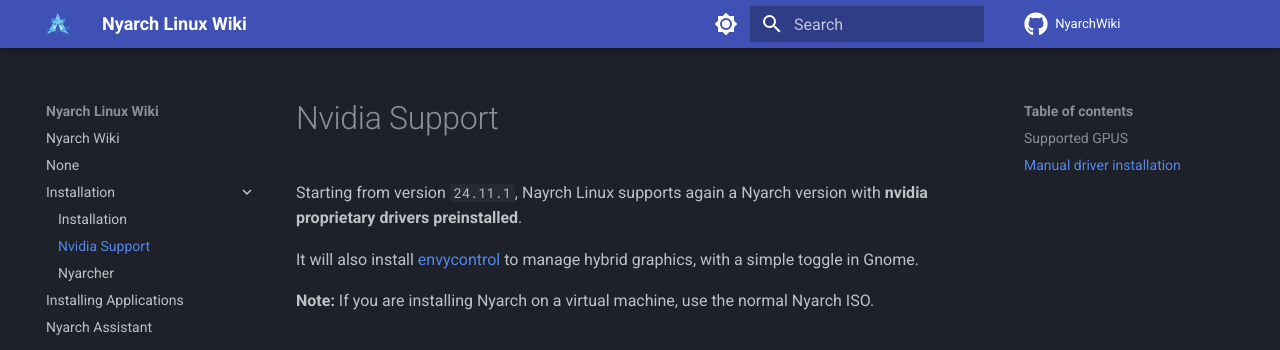
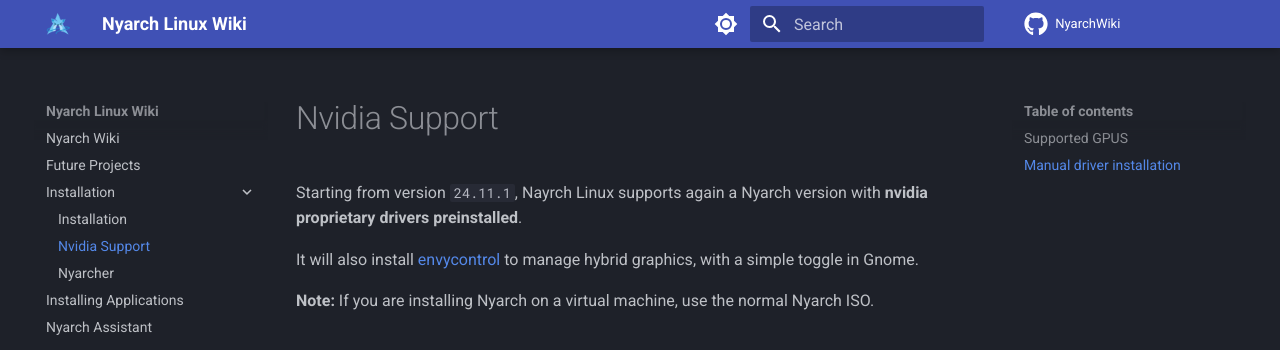
Before and after one commit to NyarchLinux/NyarchWiki, an MkDocs documentation site: the page built from docs/nvidia.md, in a window 1280 px wide. Shown: the top 350 px of the page. Built offline with MkDocs 1.6.1 and Material for MkDocs 9.7.7, drawn with Linux system fonts in a browser that asks for light colours; comment, search, counter and statistics services are not loaded.

Commit message:
Fix typo

```diff
--- a/mkdocs.yml
+++ b/mkdocs.yml
@@ -5,7 +5,7 @@
 
 nav:
     - 'index.md'
-    - 'future_project.md'
+    - 'future_projects.md'
     - Installation:
          - 'installation.md'
          - 'nvidia.md'
```
